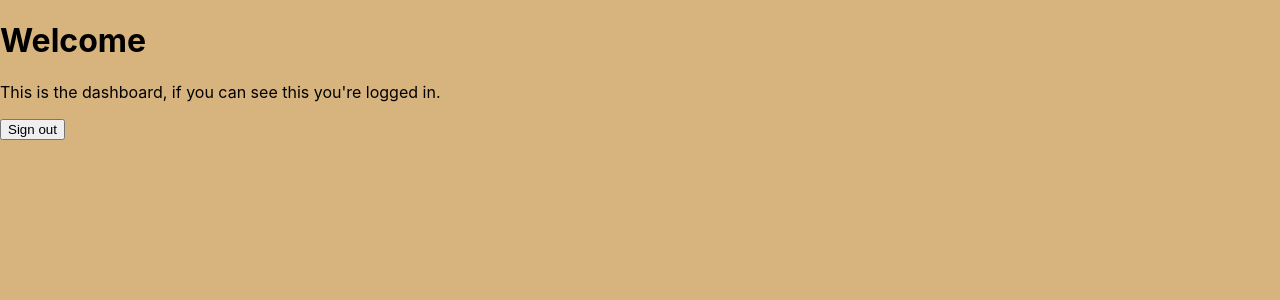
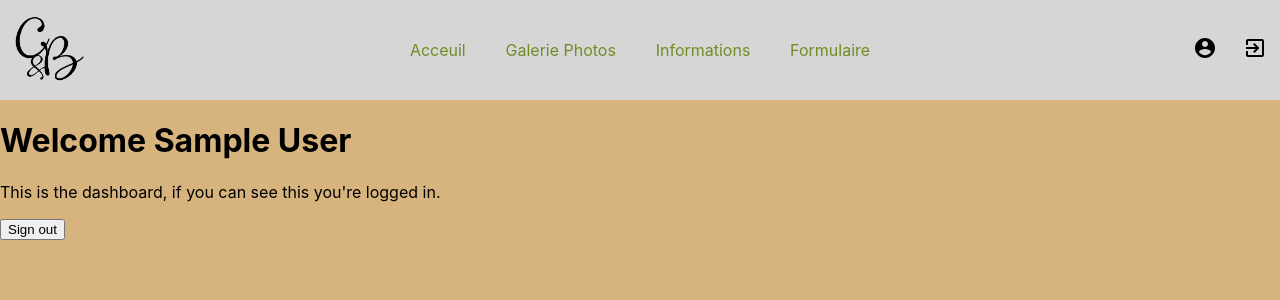
Before and after one commit to BenGex31/weddingguests, a React (Create React App) app: page /home in a window 1280 px wide. Shown: the top 300 px of the page. Built offline with nearby package versions, Linux system fonts and the light colour scheme; no server answers; sample sign-in values are in the browser's storage; a web font is replaced by a local one.

Commit message:
Update Home.jsx

```diff
--- a/src/pages/Home.jsx
+++ b/src/pages/Home.jsx
@@ -2,15 +2,19 @@ import React, { useContext } from "react";
 import { Redirect } from "react-router-dom";
 import { AuthContext } from "../components/Auth";
 import firebaseConfig from "../config/firebase";
+import "./Home.css";
+import Header from "../components/Header";
 
 const Home = () => {
   const { currentUser } = useContext(AuthContext);
+  console.log(currentUser);
   if (!currentUser) {
     return <Redirect to='/' />;
   }
   return (
     <div>
-      <h1>Welcome</h1>
+      <Header />
+      <h1>Welcome {currentUser.displayName} </h1>
       <p>This is the dashboard, if you can see this you're logged in.</p>
       <button onClick={() => firebaseConfig.auth().signOut()}>Sign out</button>
     </div>
```
